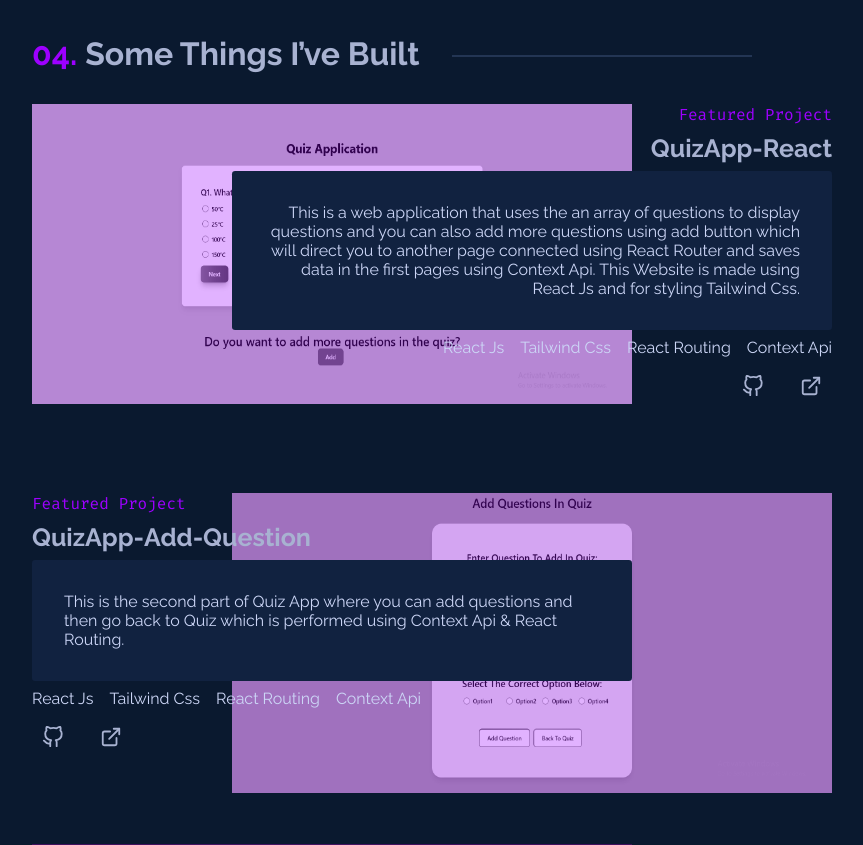
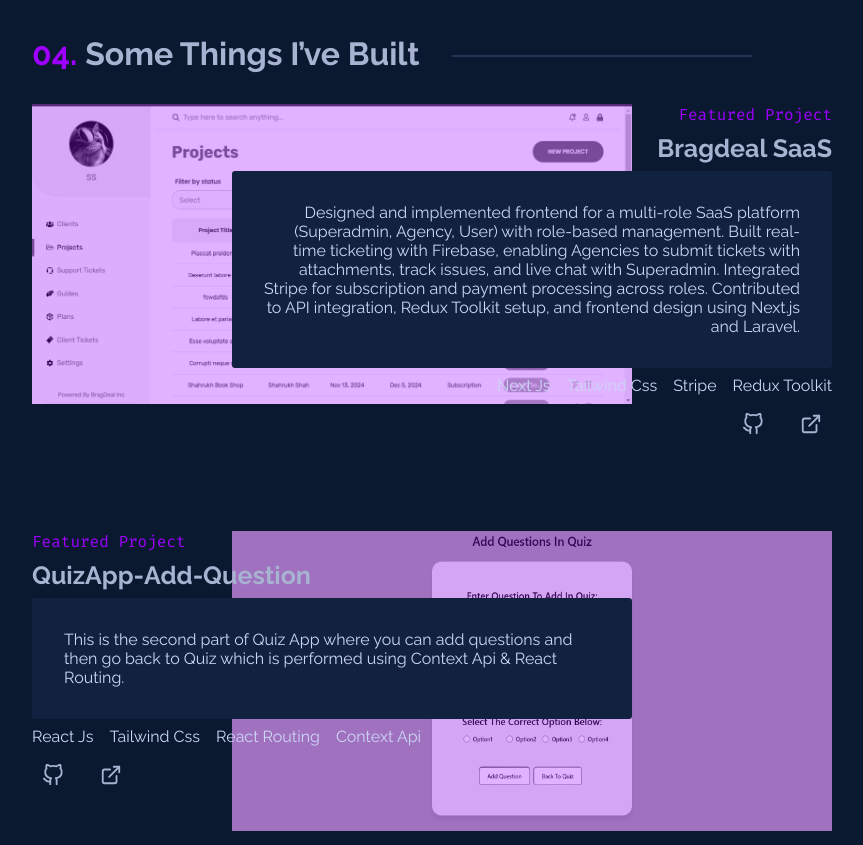
Before and after one commit to M-Saad-Sohail/SaadSohail-Portfolio, a Next.js app: page / in a window 1280 px wide. Shown: the part 2800-3645 px from the top of the page, without its empty margins (208-1071 px from the left). Built offline with nearby package versions, Linux system fonts and the light colour scheme; no server answers.

Commit message:
Feat: Bragdeal Project Added

```diff
--- a/src/scss/sections/_projects.scss
+++ b/src/scss/sections/_projects.scss
@@ -43,8 +43,11 @@
         position: absolute;
         top: 0;
         left: 0;
+        transition: z-index 0.3s ease-in-out;
 
         &:hover {
+          z-index: 100;
+          transition: 0.3s ease-in-out;
           .project-image-overlay {
             background-color: #00000000;
           }
--- a/src/sections/Projects.tsx
+++ b/src/sections/Projects.tsx
@@ -3,24 +3,25 @@
 import React from "react";
 import { FiGithub, FiExternalLink } from "react-icons/fi";
 import { motion } from "framer-motion";
-import QuizApp1 from "../../public/Project1-saad.png"
-import QuizApp2 from "../../public/Project2-saad.png"
-import WeatherApp from "../../public/Project3-weatherapp.png"
-import TodoApp from "../../public/Project4-TodoApp.png"
-import StopWatch from "../../public/Project4-TodoApp.png"
+import Bragdeal from "../../public/bradeal-saas.jpg";
+import QuizApp1 from "../../public/Project1-saad.png";
+import QuizApp2 from "../../public/Project2-saad.png";
+import WeatherApp from "../../public/Project3-weatherapp.png";
+import TodoApp from "../../public/Project4-TodoApp.png";
+import StopWatch from "../../public/Project4-TodoApp.png";
 
 function Projects() {
   const projectsData = [
     {
-      image: QuizApp1.src,
-      projectName: "QuizApp-React",
+      image: Bragdeal.src,
+      projectName: "Bragdeal SaaS",
       projectLink: "https://saadsohail-quizapp-react.netlify.app",
       projectDescription:
-        "This is a web application that uses the an array of questions to display questions and you can also add more questions using add button which will direct you to another page connected using React Router and saves data in the first pages using Context Api. This Website is made using React Js and for styling Tailwind Css.",
-      projectTech: ["React Js", "Tailwind Css", "React Routing", "Context Api"],
+        "Designed and implemented frontend for a multi-role SaaS platform (Superadmin, Agency, User) with role-based management. Built real-time ticketing with Firebase, enabling Agencies to submit tickets with attachments, track issues, and live chat with Superadmin. Integrated Stripe for subscription and payment processing across roles. Contributed to API integration, Redux Toolkit setup, and frontend design using Next.js and Laravel.",
+      projectTech: ["Next Js", "Tailwind Css", "Stripe", "Redux Toolkit"],
       projectExternalLinks: {
-        github: "https://github.com/M-Saad-Sohail/QuizApp-React",
-        externalLink: "https://saadsohail-quizapp-react.netlify.app",
+        github: "",
+        externalLink: "https://bragdeal-saas.vercel.app/login",
       },
     },
     {
@@ -41,7 +42,7 @@
       projectLink: "https://m-saad-sohail.github.io/Weather-App/",
       projectDescription:
         "I created his Weather App using Weather Api and React Js. I fecthed data from the Api and the styling is performed using Tailwind Css",
-      projectTech:  ["React Js", "Tailwind Css","Weather Api"],
+      projectTech: ["React Js", "Tailwind Css", "Weather Api"],
       projectExternalLinks: {
         github: "https://github.com/M-Saad-Sohail/Weather-App",
         externalLink: "https://m-saad-sohail.github.io/Weather-App/",
@@ -53,7 +54,7 @@
       projectLink: "https://m-saad-sohail.github.io/TodoApp-React-Js/",
       projectDescription:
         "I created this TodoApp which can let you Add Todos, Delete todos, and you can also edit those Todos all these Functionalities were implemented using React useState hook and styled using Tailwind Css.",
-      projectTech:  ["React Js", "Tailwind Css",],
+      projectTech: ["React Js", "Tailwind Css"],
       projectExternalLinks: {
         github: "https://Github.com/M-Saad-Sohail/TodoApp-React-Js/",
         externalLink: "https://m-saad-sohail.github.io/TodoApp-React-Js/",
@@ -65,7 +66,7 @@
       projectLink: "https://saadsohail-stopwatch.netlify.app/",
       projectDescription:
         "I created a Stop Watch using HTML5, CSS3 & JavaScript.I have also added sound effect using a small audio which is handled through an API to handle Infinite play without pause or Glitch,I have also added background animation using Css and the styling is completed using Tailwind Css. ",
-      projectTech:  ["HTML5","CSS3","JavaScript ES6", "Tailwind Css",],
+      projectTech: ["HTML5", "CSS3", "JavaScript ES6", "Tailwind Css"],
       projectExternalLinks: {
         github: "https://github.com/M-Saad-Sohail/Stop-Watch",
         externalLink: "https://saadsohail-stopwatch.netlify.app/",
@@ -102,8 +103,7 @@
         variants={{
           visible: { opacity: 1, y: -50 },
           hidden: { opacity: 0, y: 0 },
-        }}
-      >
+        }}>
         <h2>Some Things I’ve Built</h2>
       </motion.div>
       <div className="projects-container">
@@ -127,8 +127,7 @@
                 variants={{
                   visible: { opacity: 1, y: -50 },
                   hidden: { opacity: 0, y: 0 },
-                }}
-              >
+                }}>
                 <div className="project-image">
                   <div className="project-image-overlay"></div>
                   <div className="project-image-container">
@@ -153,8 +152,7 @@
                       <Link
                         target="_blank"
                         href={projectExternalLinks.github}
-                        className="project-info-links-item-link"
-                      >
+                        className="project-info-links-item-link">
                         <FiGithub />
                       </Link>
                     </li>
@@ -162,8 +160,7 @@
                       <Link
                         target="_blank"
                         href={projectExternalLinks.externalLink}
-                        className="project-info-links-item-link"
-                      >
+                        className="project-info-links-item-link">
                         <FiExternalLink />
                       </Link>
                     </li>
```
Also changed, not shown: src/sections/OtherProjects.tsx (deleted, +0 -7 lines), public/bradeal-saas.jpg (added).
